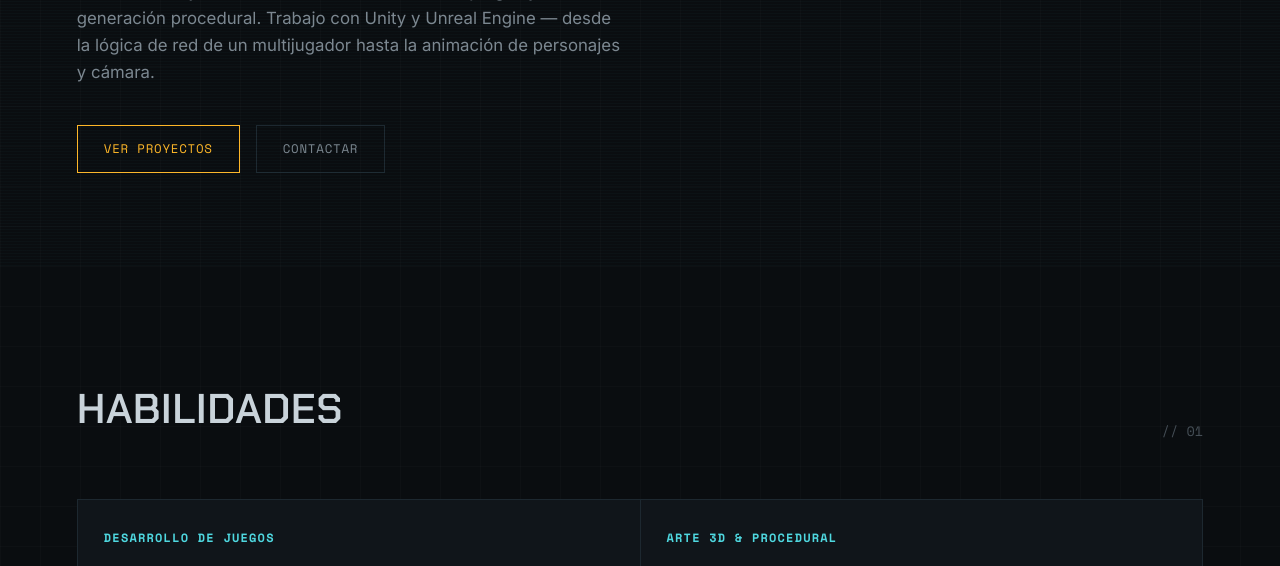
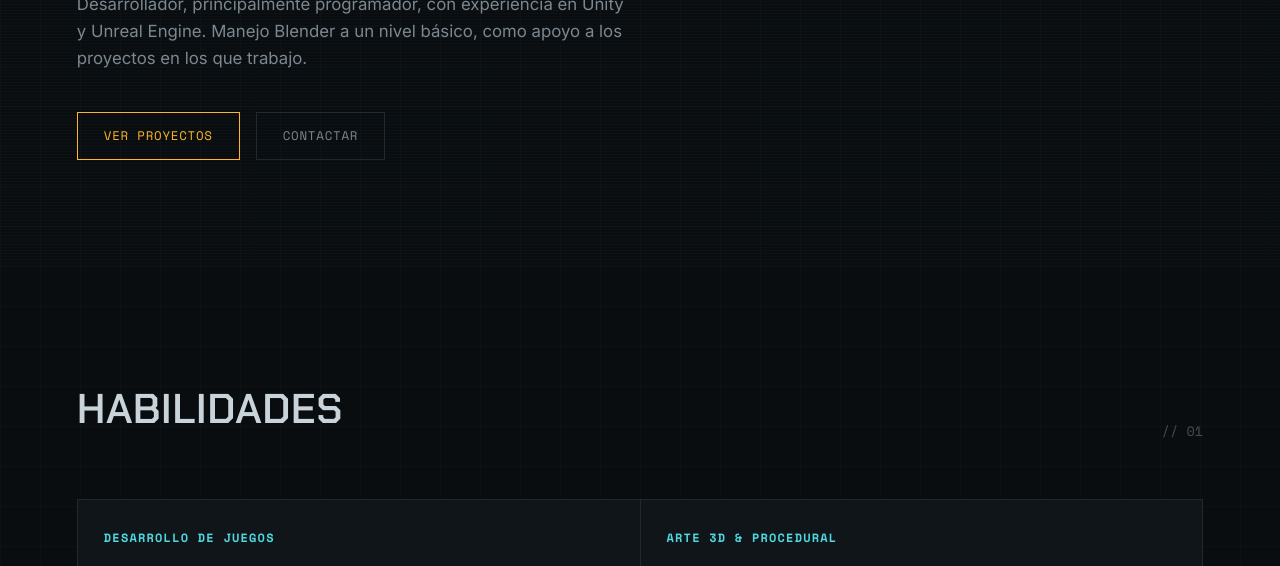
Before and after one commit to ELWEONVOLAO/portafolio-Gabriel_Bazan, a plain HTML site: page index.html in a window 1280 px wide. Shown: the part 534-1100 px from the top of the page. Drawn offline with nearby package versions, Linux system fonts and the light colour scheme.

Commit message:
Add files via upload

```diff
--- a/index.html
+++ b/index.html
@@ -366,9 +366,8 @@ footer{
   </div>
   <h1>Diseño juegos<br>que <span class="accent">se sienten</span><br>bien de jugar</h1>
   <p class="hero-sub">
-    Desarrollador y artista 3D enfocado en diseño de juegos y generación procedural.
-    Trabajo con Unity y Unreal Engine — desde la lógica de red de un multijugador
-    hasta la animación de personajes y cámara.
+    Desarrollador, principalmente programador, con experiencia en Unity y Unreal Engine.
+    Manejo Blender a un nivel básico, como apoyo a los proyectos en los que trabajo.
   </p>
   <div class="hero-cta">
     <a href="#proyectos" class="btn">Ver proyectos</a>
```
